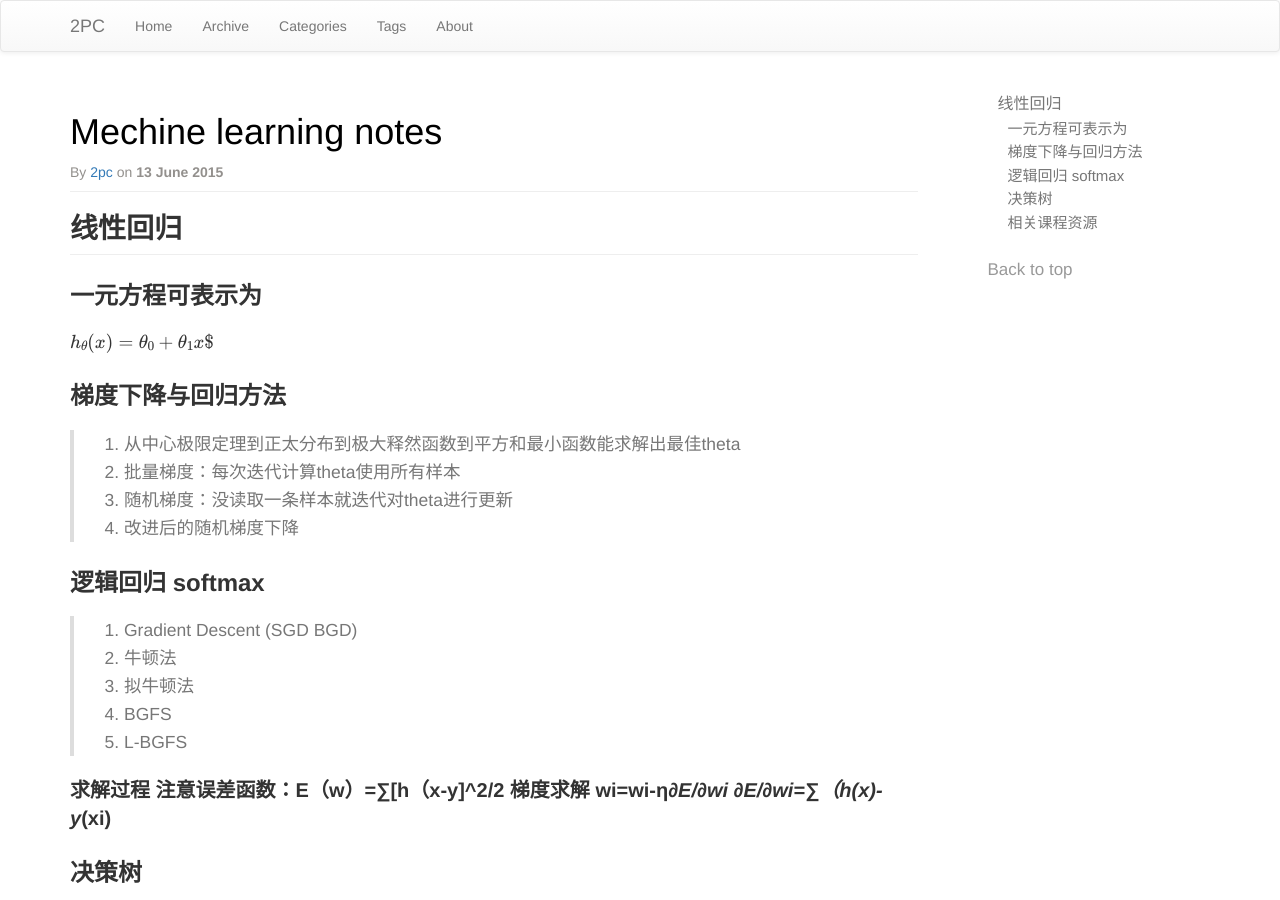
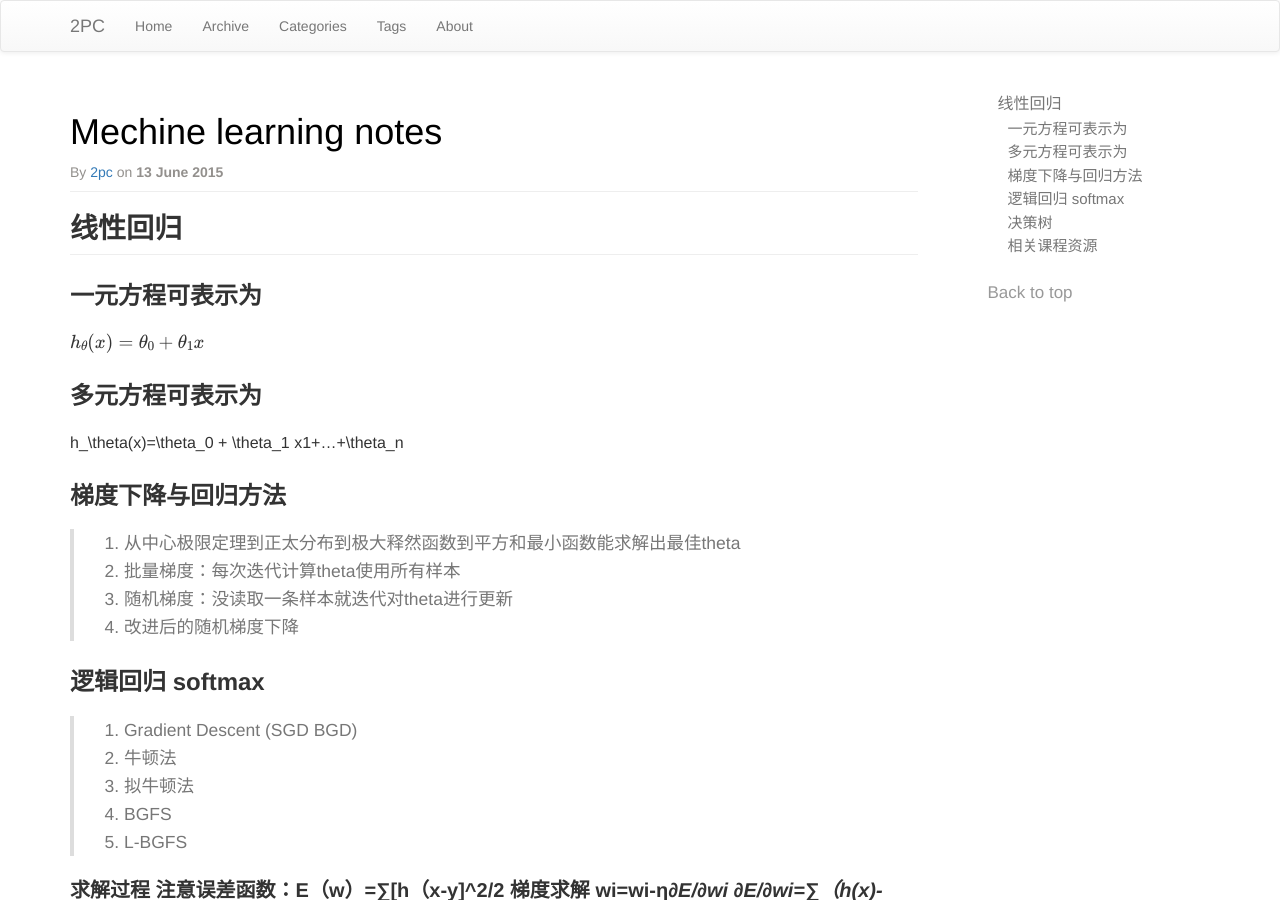
Before and after one commit to luyee/2pc.github.io, a Jekyll site: the page built from _posts/datascience/2015-06-13-ML.md, in a window 1280 px wide and 900 px high. Built offline with Jekyll 4.4.1, drawn with Linux system fonts in a browser that asks for light colours; formulas are drawn with MathJax 3; comment, search, counter and statistics services are not loaded.

Commit message:
Update 2015-06-13-ML.md

```diff
--- a/_posts/datascience/2015-06-13-ML.md
+++ b/_posts/datascience/2015-06-13-ML.md
@@ -11,8 +11,11 @@ tags: ["ML","Datascience"]
 
 ###  一元方程可表示为
 $$
-h_\theta(x)=\theta_0 + \theta_1 x$
+h_\theta(x)=\theta_0 + \theta_1 x
 $$
+
+###   多元方程可表示为
+h_\theta(x)=\theta_0 + \theta_1 x1+...+\theta_n
 
 ### 梯度下降与回归方法
 
```
